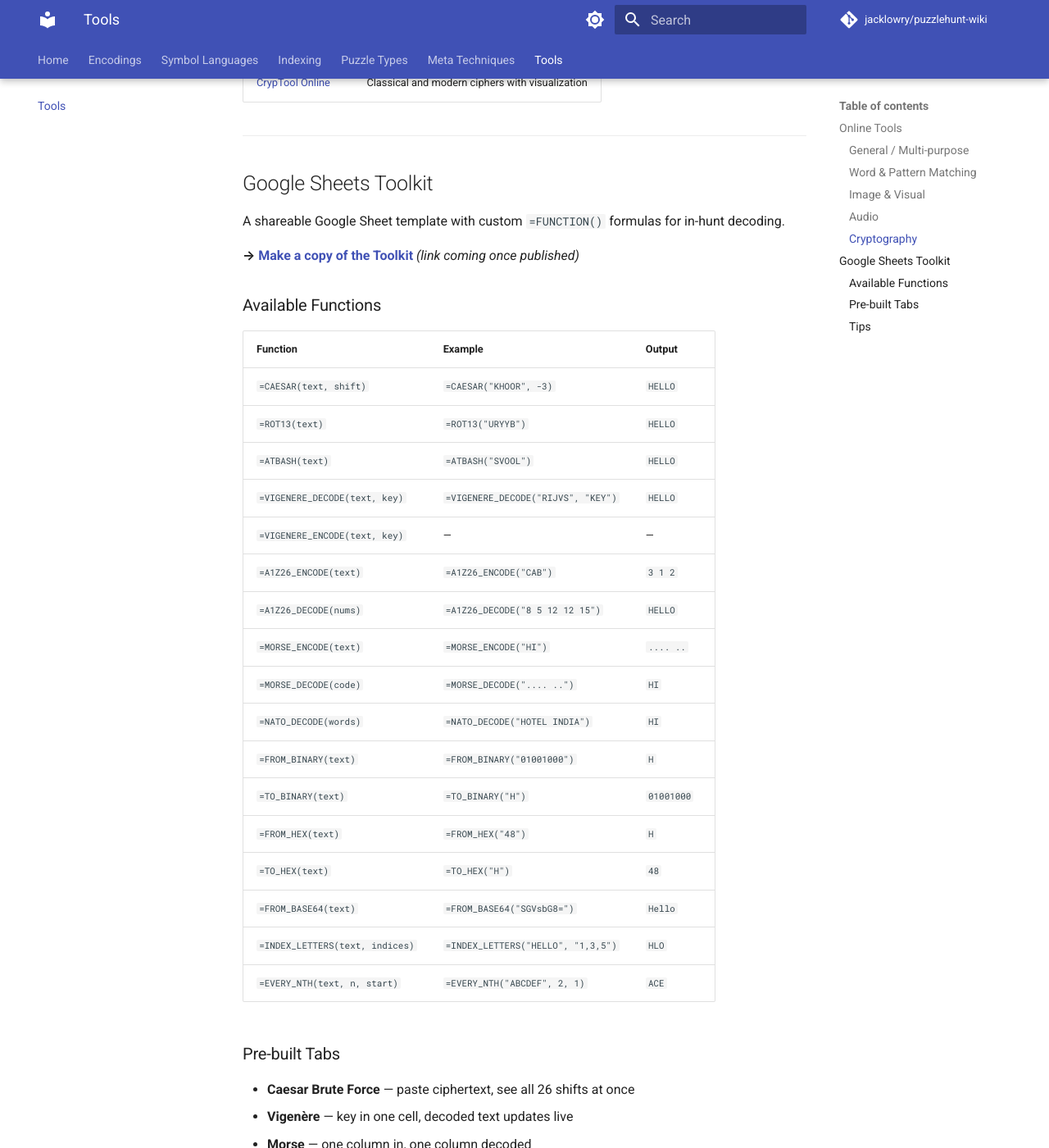
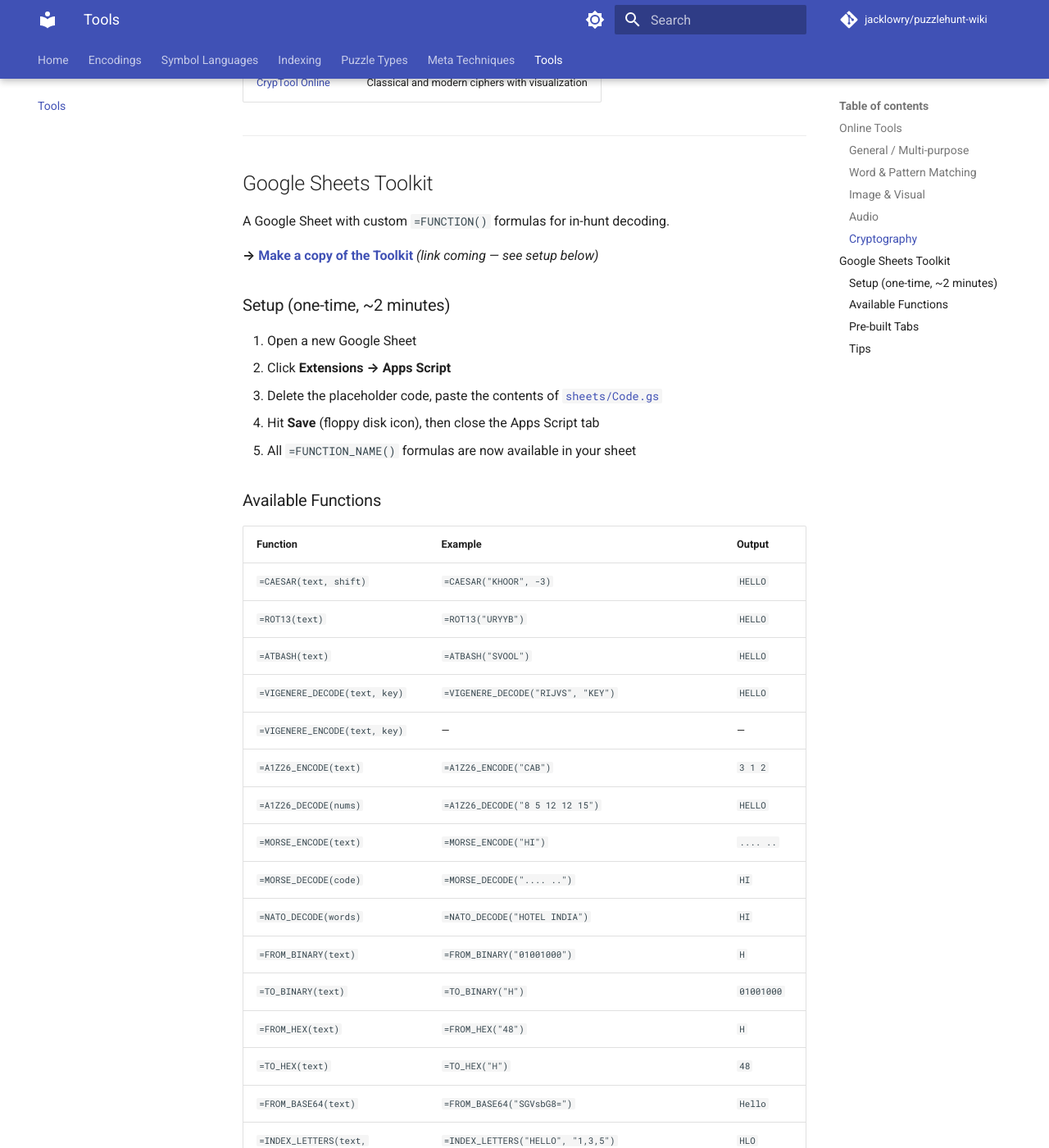
Before and after one commit to JackLowry/puzzlehunt-wiki, an MkDocs documentation site: the page built from docs/tools.md, in a window 1280 px wide and 1400 px high, scrolled down 1534 px. Shown: the whole window at 82% size. Built offline with MkDocs 1.6.1 and Material for MkDocs 9.7.7, drawn with Linux system fonts in a browser that asks for light colours; comment, search, counter and statistics services are not loaded; some of the changed text lies outside the part shown.

Commit message:
Add Google Apps Script toolkit and setup instructions
Full Code.gs with 20 custom sheet functions covering substitution
ciphers, Morse, NATO, binary/hex/base64, extraction helpers, Braille,
and Polybius. Tools page updated with setup steps and function table.

Co-Authored-By: Claude Sonnet 4.6 <noreply@anthropic.com>

```diff
--- a/docs/tools.md
+++ b/docs/tools.md
@@ -47,9 +47,17 @@
 
 ## Google Sheets Toolkit { #sheets-toolkit }
 
-A shareable Google Sheet template with custom `=FUNCTION()` formulas for in-hunt decoding.
+A Google Sheet with custom `=FUNCTION()` formulas for in-hunt decoding.
 
-**→ [Make a copy of the Toolkit](#)** *(link coming once published)*
+**→ [Make a copy of the Toolkit](#)** *(link coming — see setup below)*
+
+### Setup (one-time, ~2 minutes)
+
+1. Open a new Google Sheet
+2. Click **Extensions → Apps Script**
+3. Delete the placeholder code, paste the contents of [`sheets/Code.gs`](https://github.com/JackLowry/puzzlehunt-wiki/blob/main/sheets/Code.gs)
+4. Hit **Save** (floppy disk icon), then close the Apps Script tab
+5. All `=FUNCTION_NAME()` formulas are now available in your sheet
 
 ### Available Functions
 
```
Also changed, not shown: other parts of docs/tools.md (+2 -0 lines), 1 other file.
